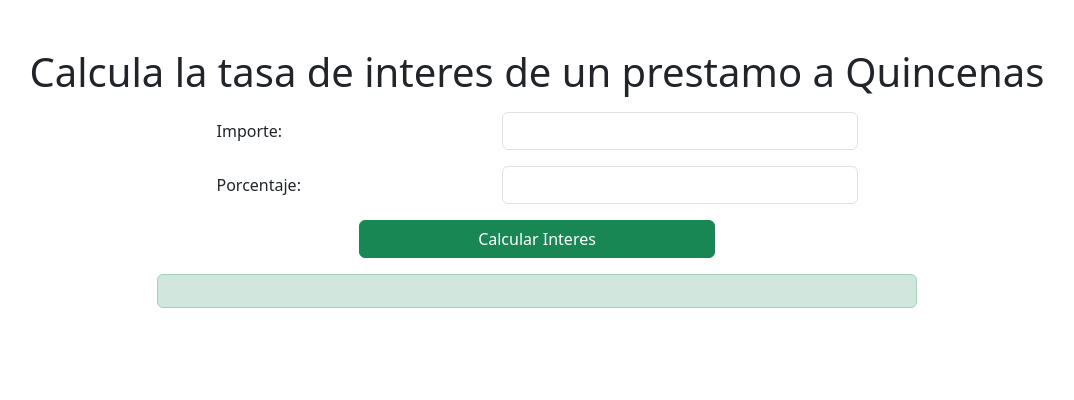
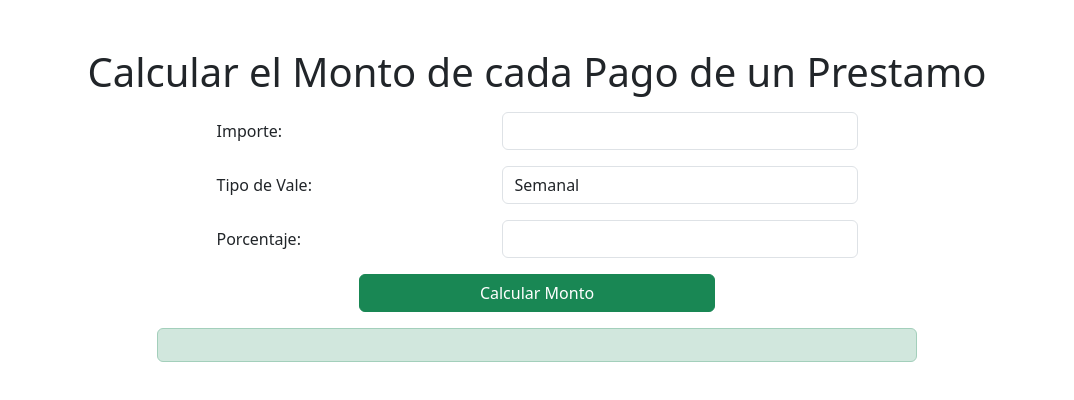
Before and after one commit to jesuseladiom/prestamos, a plain HTML site: page index.html in a window 1280 px wide. Shown: the whole page, without its empty margins (103-1177 px from the left). Drawn offline with nearby package versions, Linux system fonts and the light colour scheme.

Commit message:
Update index.html

```diff
--- a/index.html
+++ b/index.html
@@ -8,26 +8,34 @@
   </head>
   <body>
     <div class="container">
-        <h1 class="text-center mt-5">Calcula la tasa de interes de un prestamo a Quincenas</h1>
+        <h1 class="text-center mt-5">Calcular el Monto de cada Pago de un Prestamo</h1>
         <div class="row justify-content-center mt-3">
             <label class="col-3 col-form-label">Importe:</label>
             <div class="col-8 col-md-4">
                 <input type="number" class="form-control" id="impte">
             </div>
+        </div>
 
+        <div class="row justify-content-center mt-3 ">
+            <label class="col-3 col-form-label">Tipo de Vale:</label>
+            <div class="col-8 col-md-4">
+                <select class="form-control " id="tipo" name="tipoVale">
+                    <option value="semanal">Semanal</option>
+                    <option value="quincenal">Quincenal</option>
+                </select>
+            </div>
+        </div>
 
-        </div>
 
         <div class="row justify-content-center mt-3">
             <label class="col-3 col-form-label">Porcentaje:</label>
             <div class="col-8 col-md-4">
                 <input type="number" class="form-control" id="porcentaje">
             </div>
-
         </div>
         <div class="row justify-content-center mt-3">
             <div class="col-4">
-                <button class="btn btn-success col-12" id="btnCalcula">Calcular Interes</button>
+                <button class="btn btn-success col-12" id="btnCalcula">Calcular Monto</button>
             </div>
         </div>
         <div class="row justify-content-center mt-3">
```
